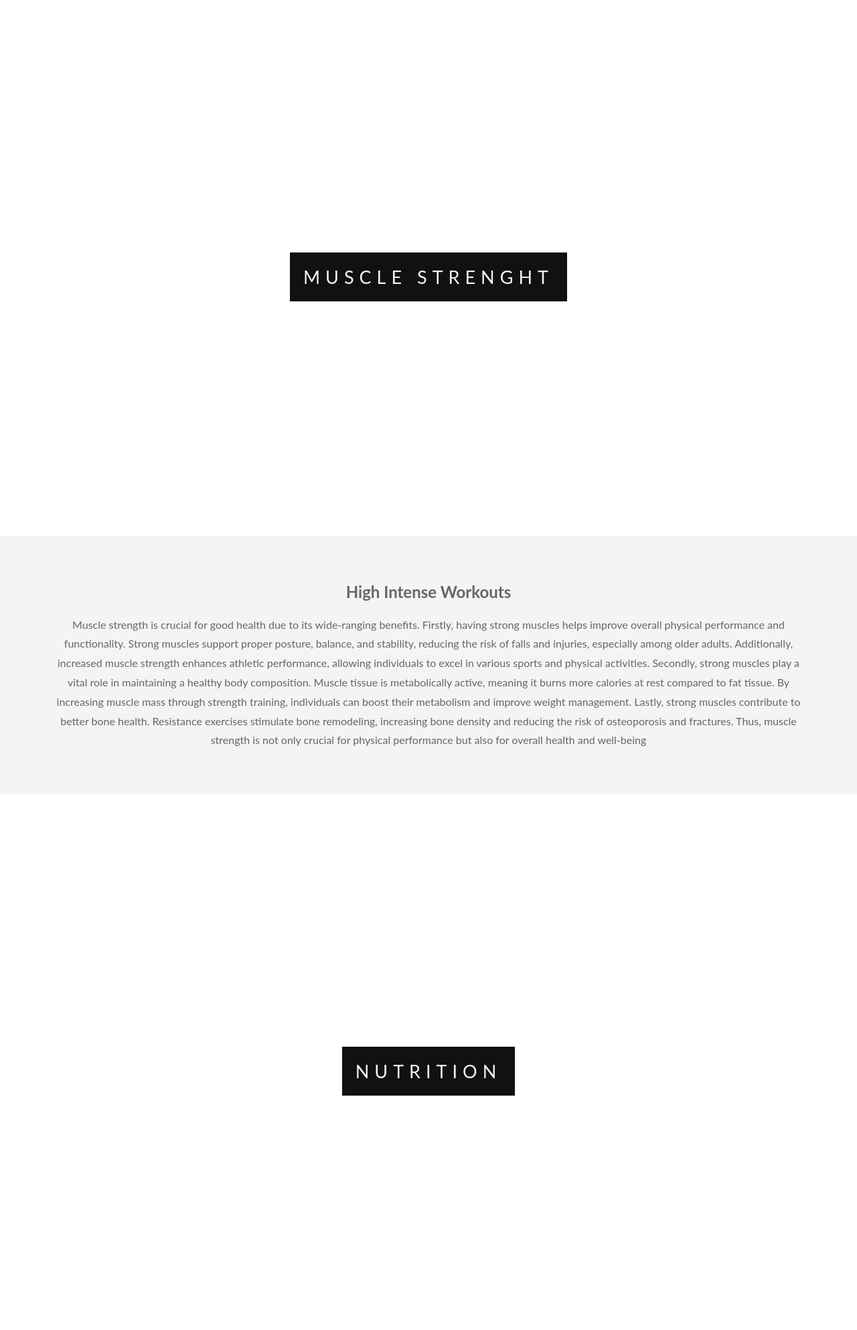
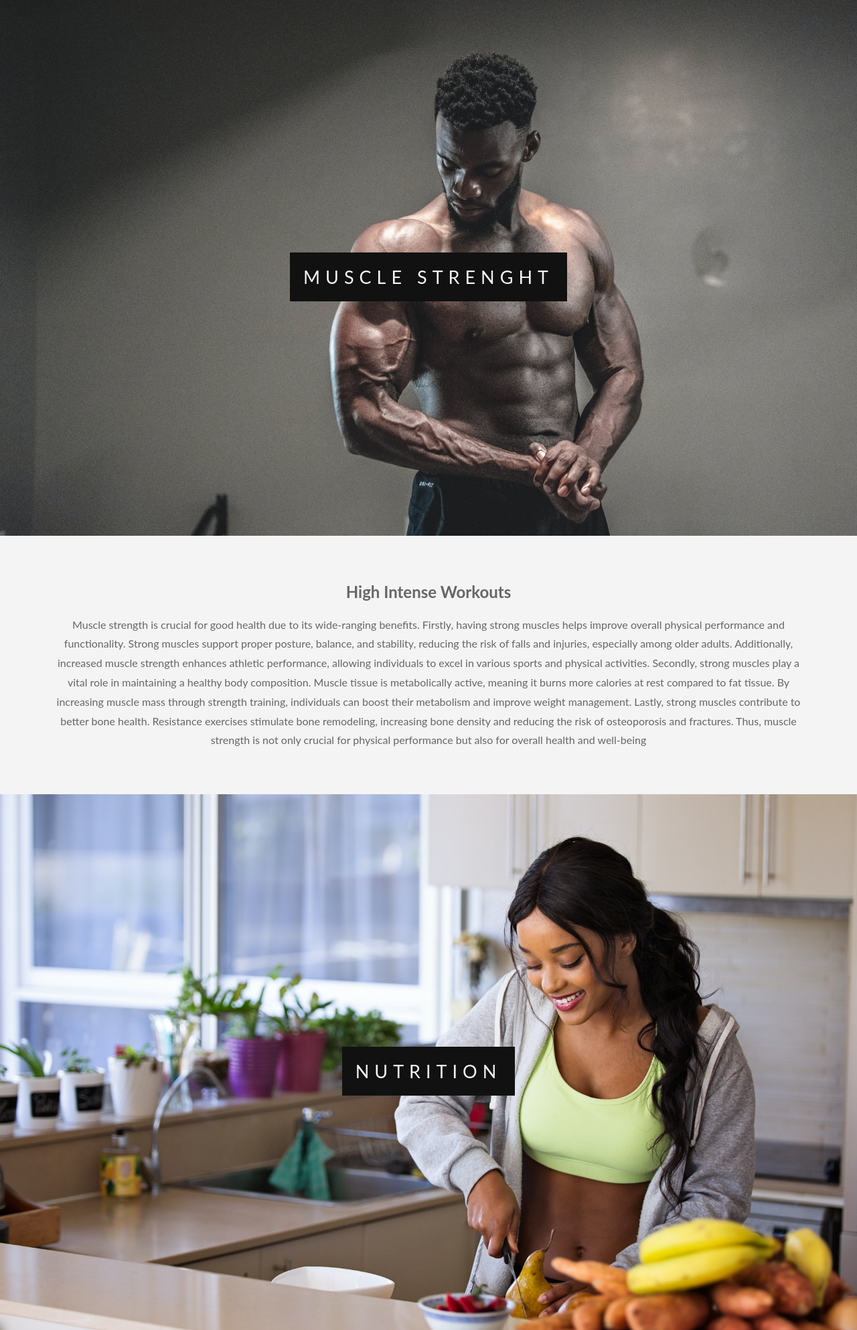
Before and after one commit to RealZasin/Harisha-task-3, a plain HTML site: page index.html in a window 1280 px wide. Shown: the top 1986 px of the page at 67% size. Drawn offline with Linux system fonts and the light colour scheme; the site is published under a folder, as on GitHub Pages, so addresses that start at the root find nothing.

Commit message:
comment back from harisha

```diff
--- a/styles.css
+++ b/styles.css
@@ -24,17 +24,17 @@ html {
 }
 
 .pimg1 {
-  background-image: url("/Muscle.jpg");
+  background-image: url("./images/Muscle.jpg");
   min-height: 100%;
 }
 
 .pimg2 {
-  background-image: url("/Nutrition.jpg");
+  background-image: url("./images/Nutrition.jpg");
   min-height: 100%;
 }
 
 .pimg3 {
-  background-image: url("/Cardio.jpg");
+  background-image: url("./images/Cardio.jpg");
   min-height: 100%;
 }
 
```
Also changed, not shown: images/Cardio.jpg (renamed from Cardio.jpg), images/Muscle.jpg (renamed from Muscle.jpg), images/Nutrition.jpg (renamed from Nutrition.jpg).
